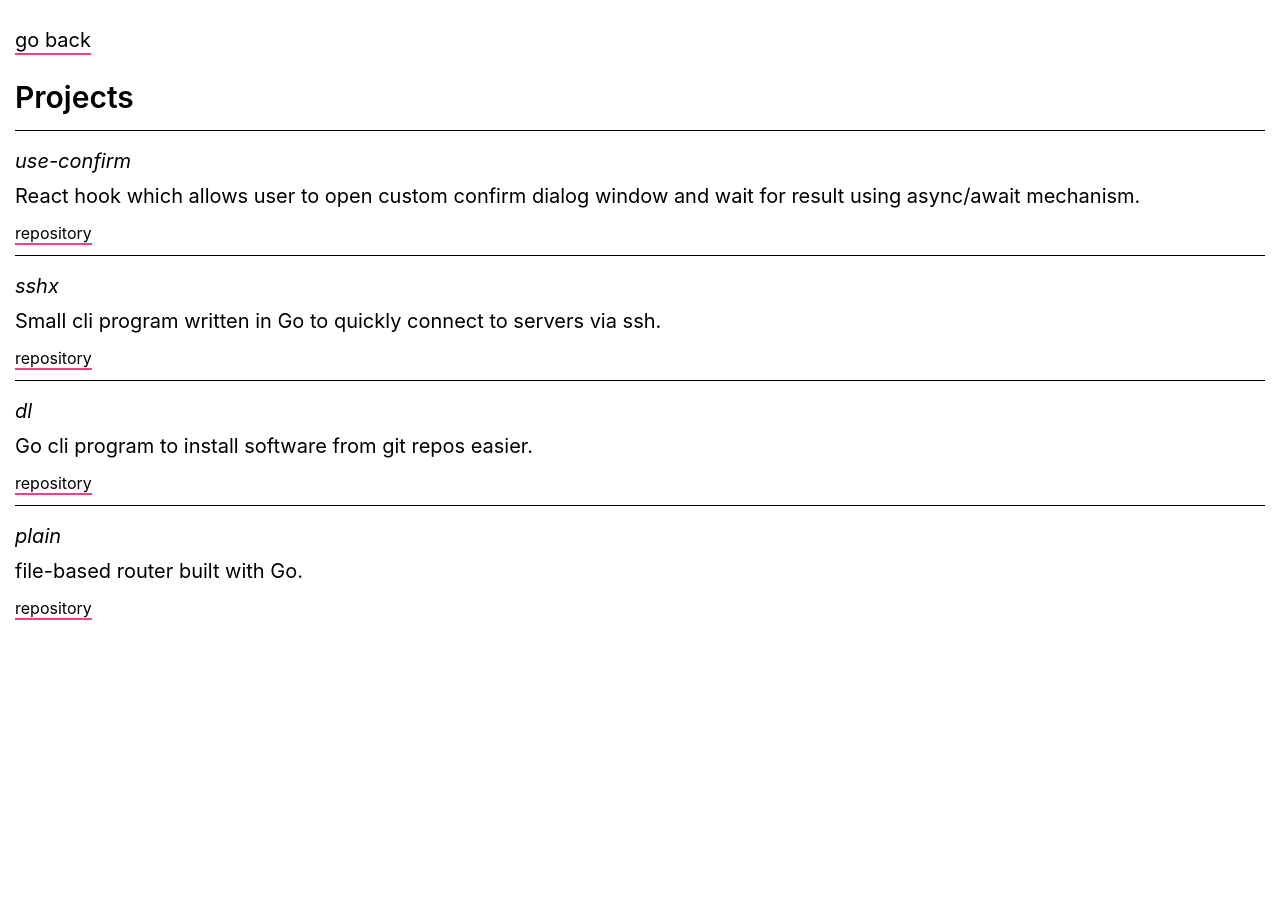
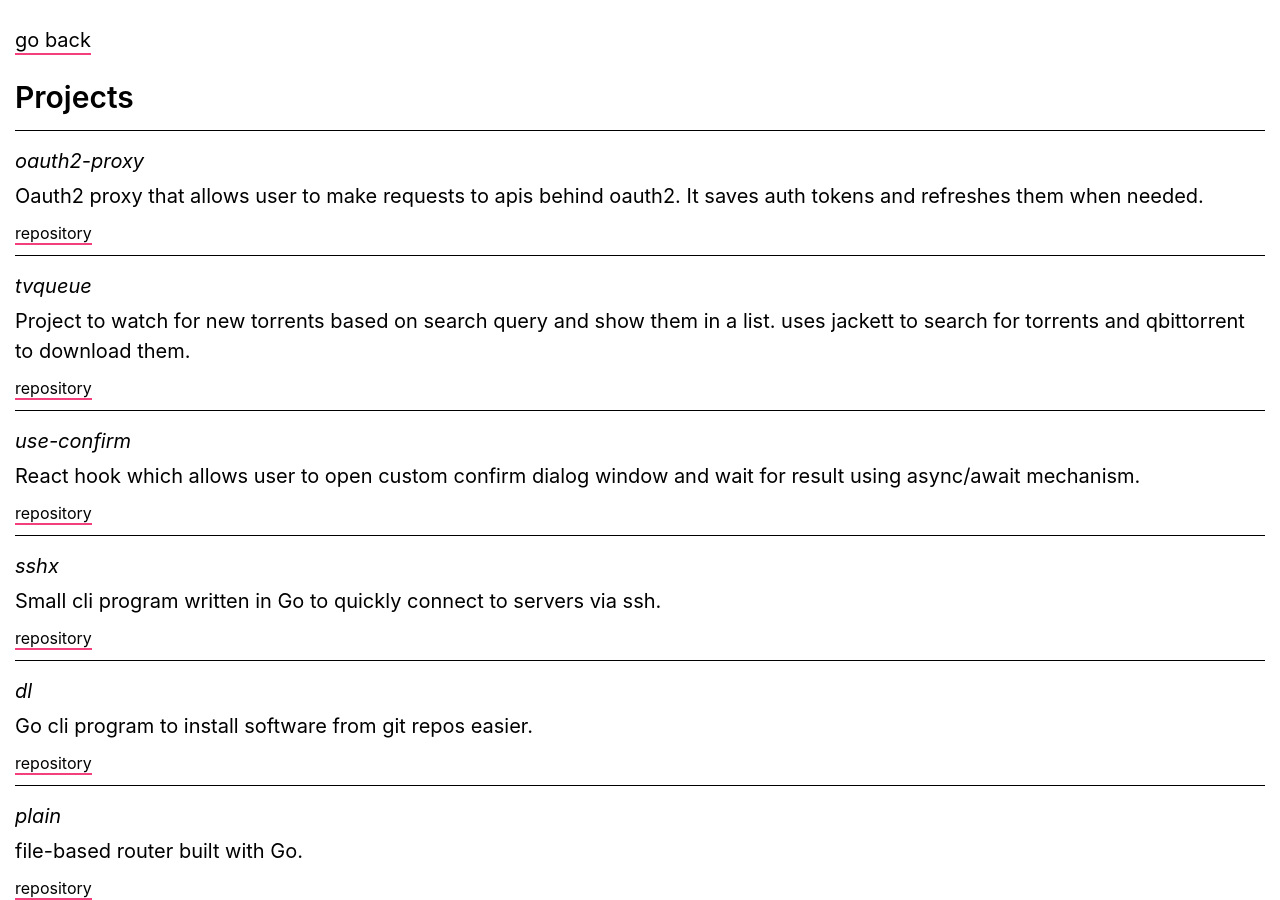
Before and after one commit to tsivinsky/website, a Next.js app: page /projects in a window 1280 px wide. Before the commit the page ends 800 px from the top, so only its background shows below. Built offline with nearby package versions, Linux system fonts and the light colour scheme.

Commit message:
add 2 new projects

```diff
--- a/src/app/projects/page.tsx
+++ b/src/app/projects/page.tsx
@@ -7,6 +7,23 @@ export default function Projects() {
       <Link href="/">go back</Link>
       <h2 className="mt-5">Projects</h2>
       <div className="mt-3 flex flex-col gap-2 *:border-t *:pt-2">
+        <Project
+          name="oauth2-proxy"
+          repo="https://git.tsivinsky.com/tsivinsky/oauth2-proxy"
+        >
+          Oauth2 proxy that allows user to make requests to apis behind oauth2.
+          It saves auth tokens and refreshes them when needed.
+        </Project>
+
+        <Project
+          name="tvqueue"
+          repo="https://git.tsivinsky.com/tsivinsky/tvqueue"
+        >
+          Project to watch for new torrents based on search query and show them
+          in a list. uses jackett to search for torrents and qbittorrent to
+          download them.
+        </Project>
+
         <Project
           name="use-confirm"
           repo="https://github.com/tsivinsky/use-confirm"
```
